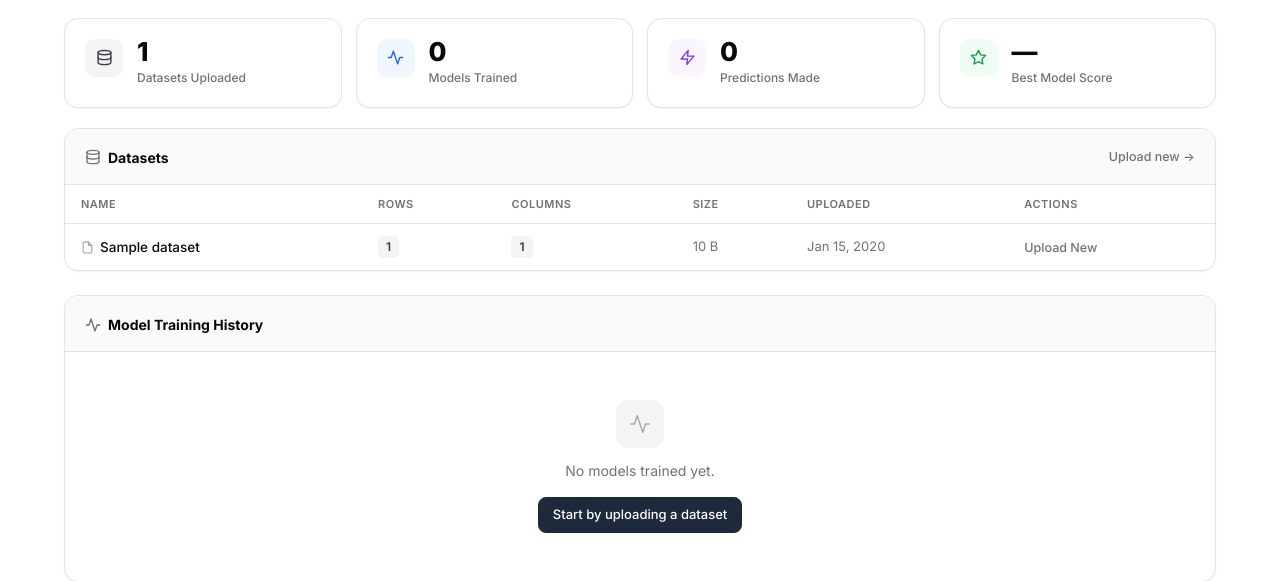
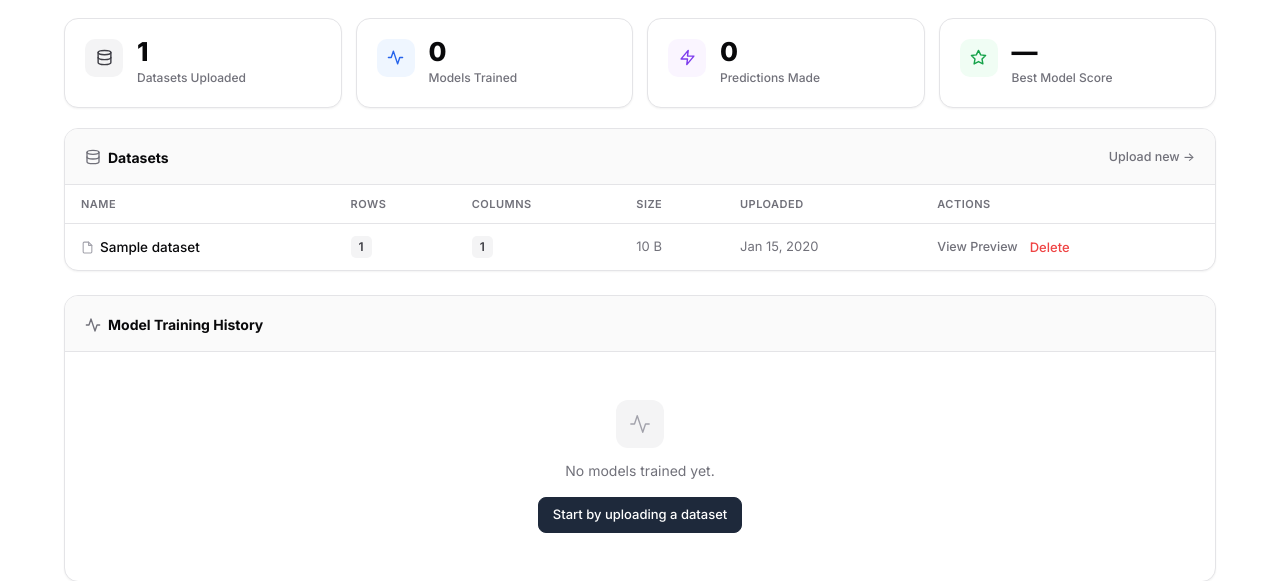
Before and after one commit to fuad556805/AutoAnalyst-Ai, a Django app: page /dashboard/ in a window 1280 px wide. Shown: the part 158-739 px from the top of the page. Run offline with Django 5.2, Linux system fonts and the light colour scheme; a user stored in the database is signed in; tables that the repository leaves empty hold one stand-in row (values such as "Sample post"); data that the repository does not hold is empty.

Commit message:
Add ability to preview and delete datasets from the dashboard
Update dashboard URLs to include routes for loading and deleting datasets, implement corresponding views in `views.py` to handle dataset loading into session and deletion, and modify `dashboard.html` to display "View Preview" and "Delete" actions for each dataset.

Replit-Commit-Author: Agent
Replit-Commit-Session-Id: c049fed3-6761-4071-974f-b31f2c269ca3
Replit-Commit-Checkpoint-Type: full_checkpoint
Replit-Commit-Event-Id: bd3453b4-fcea-48d6-b632-2b2cd2a1934d
Replit-Commit-Screenshot-Url: https://storage.googleapis.com/screenshot-production-us-central1/8a9ca179-a61f-40ed-abc5-8e31e5e3cf76/c049fed3-6761-4071-974f-b31f2c269ca3/wa0MTGZ
Replit-Helium-Checkpoint-Created: true

```diff
--- a/AutoAnalyst/apps/dashboard/urls.py
+++ b/AutoAnalyst/apps/dashboard/urls.py
@@ -3,4 +3,6 @@ from . import views
 
 urlpatterns = [
     path('', views.dashboard, name='dashboard'),
+    path('dataset/<int:pk>/load/', views.load_dataset, name='load_dataset'),
+    path('dataset/<int:pk>/delete/', views.delete_dataset, name='delete_dataset'),
 ]
--- a/AutoAnalyst/apps/dashboard/views.py
+++ b/AutoAnalyst/apps/dashboard/views.py
@@ -1,5 +1,8 @@
-from django.shortcuts import render, redirect
+import os
+from django.shortcuts import render, redirect, get_object_or_404
 from django.contrib.auth.decorators import login_required
+from django.views.decorators.http import require_POST
+from django.contrib import messages
 from .models import Dataset, TrainingRun, Prediction
 
 
@@ -46,3 +49,24 @@ def dashboard(request):
         'recent_predictions': recent_predictions,
     }
     return render(request, 'dashboard.html', context)
+
+
+@login_required(login_url='/login/')
+def load_dataset(request, pk):
+    ds = get_object_or_404(Dataset, pk=pk, user=request.user)
+    if not ds.file_path or not os.path.exists(ds.file_path):
+        messages.error(request, 'Dataset file no longer exists on disk.')
+        return redirect('dashboard')
+    request.session['dataset_path']       = ds.file_path
+    request.session['dataset_name']       = ds.name
+    request.session['current_dataset_id'] = ds.pk
+    return redirect('preview')
+
+
+@login_required(login_url='/login/')
+@require_POST
+def delete_dataset(request, pk):
+    ds = get_object_or_404(Dataset, pk=pk, user=request.user)
+    ds.delete()
+    messages.success(request, f'Dataset "{ds.name}" deleted.')
+    return redirect('dashboard')
--- a/AutoAnalyst/templates/dashboard.html
+++ b/AutoAnalyst/templates/dashboard.html
@@ -126,7 +126,14 @@
               <td class="dash-muted">{{ ds.size_display }}</td>
               <td class="dash-muted">{{ ds.uploaded_at|date:"M d, Y" }}</td>
               <td>
-                <a href="{% url 'upload' %}" class="dash-action-link">Upload New</a>
+                <div style="display:flex;align-items:center;gap:12px;">
+                  <a href="{% url 'load_dataset' ds.pk %}" class="dash-action-link">View Preview</a>
+                  <form method="post" action="{% url 'delete_dataset' ds.pk %}" style="margin:0;"
+                        onsubmit="return confirm('Delete {{ ds.name }}? This cannot be undone.');">
+                    {% csrf_token %}
+                    <button type="submit" style="background:none;border:none;padding:0;cursor:pointer;font-size:13px;color:#ef4444;font-weight:500;font-family:inherit;">Delete</button>
+                  </form>
+                </div>
               </td>
             </tr>
             {% endfor %}
```
